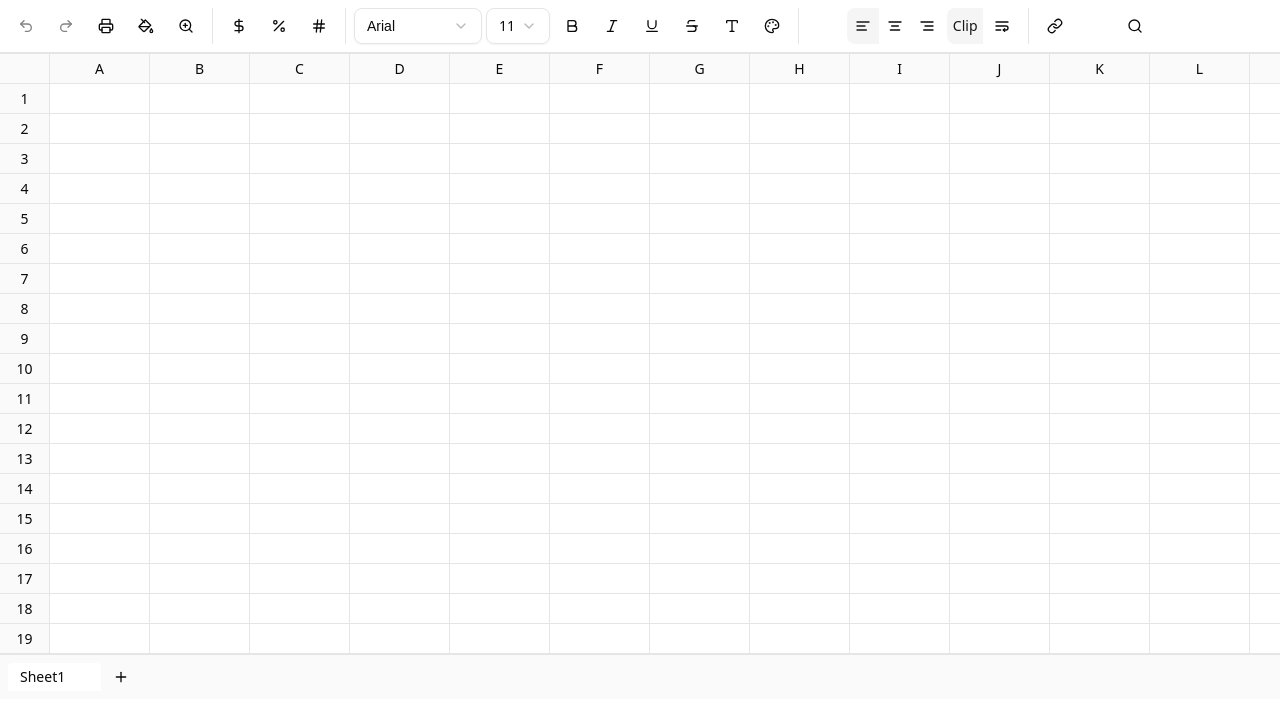
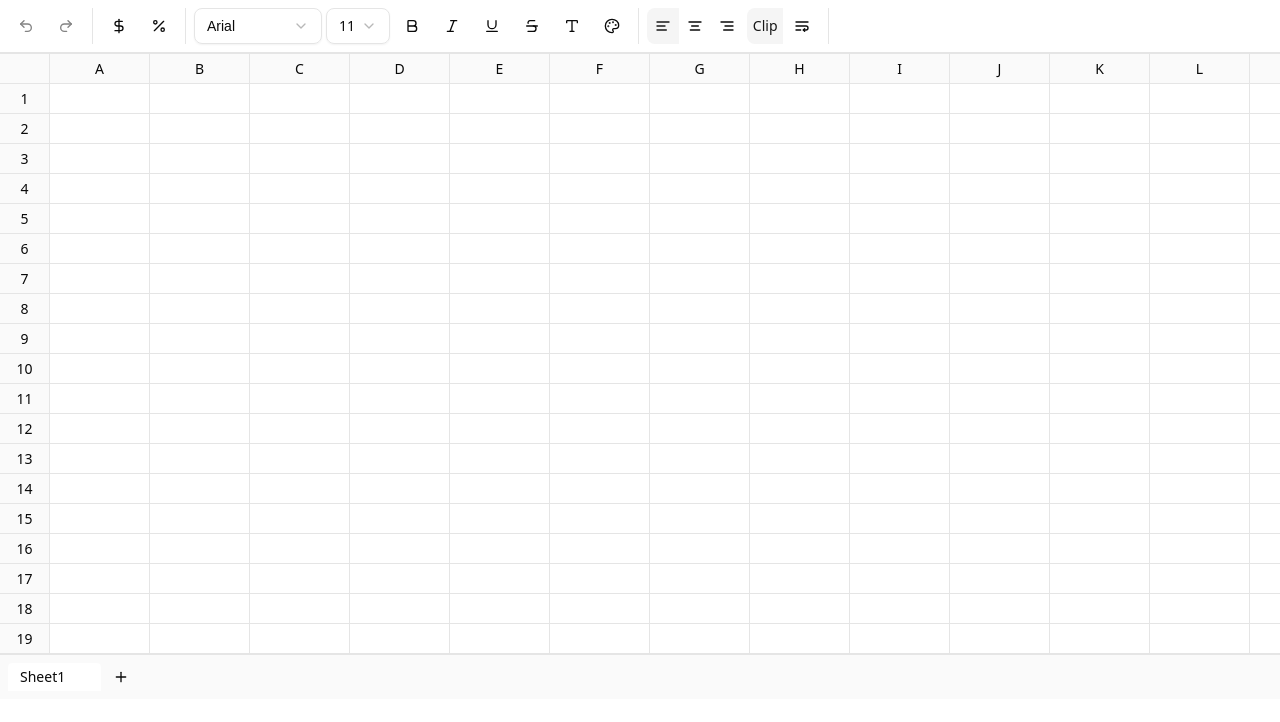
Before and after one commit to PriyanshuGupta28/Zyxel, a React (Vite) app: page / in a window 1280 px wide. Shown: the top 722 px of the page. Built offline with nearby package versions, Linux system fonts and the light colour scheme.

Commit message:
Update SpreadsheetToolbar.tsx

```diff
--- a/src/components/Spreadsheet/SpreadsheetToolbar.tsx
+++ b/src/components/Spreadsheet/SpreadsheetToolbar.tsx
@@ -18,9 +18,6 @@ import { ToggleGroup, ToggleGroupItem } from "@/components/ui/toggle-group";
 import {
   Undo2,
   Redo2,
-  Printer,
-  PaintBucket,
-  ZoomIn,
   DollarSign,
   Percent,
   Bold,
@@ -30,17 +27,15 @@ import {
   AlignLeft,
   AlignCenter,
   AlignRight,
-  Link,
-  Search,
   Type,
   Palette,
   WrapText,
-  Hash,
 } from "lucide-react";
 import {
   type SpreadsheetState,
   type CellFormat,
-} from "@/types/claude/spreadsheet.types";
+} from "@/types/spreadsheet.types";
+import { ScrollArea, ScrollBar } from "@/components/ui/scroll-area";
 
 interface SpreadsheetToolbarProps {
   state: SpreadsheetState;
@@ -72,7 +67,7 @@ export const SpreadsheetToolbar: React.FC<SpreadsheetToolbarProps> = ({
     const activeSheet = state.sheets.find((s) => s.id === state.activeSheetId);
     if (!activeSheet) return {};
 
-    const firstCell = activeSheet.cells[state.selectedCells[0]];
+    const firstCell = activeSheet.cells[state.selectedCells[0] || ""];
     return firstCell?.format || {};
   }, [state]);
 
@@ -84,10 +79,11 @@ export const SpreadsheetToolbar: React.FC<SpreadsheetToolbarProps> = ({
   };
 
   return (
+    <ScrollArea>
       <motion.div
         initial={{ opacity: 0 }}
         animate={{ opacity: 1 }}
-      className="flex items-center gap-2 p-2 bg-background border-b flex-wrap"
+        className="bg-background flex items-center gap-2 border-b p-2"
         onClick={handleToolbarClick}
       >
         {/* Basic Actions */}
@@ -110,15 +106,9 @@ export const SpreadsheetToolbar: React.FC<SpreadsheetToolbarProps> = ({
           >
             <Redo2 className="h-4 w-4" />
           </Button>
-        <Button variant="ghost" size="icon" className="toolbar-button">
-          <Printer className="h-4 w-4" />
-        </Button>
-        <Button variant="ghost" size="icon" className="toolbar-button">
-          <PaintBucket className="h-4 w-4" />
-        </Button>
-        <Button variant="ghost" size="icon" className="toolbar-button">
-          <ZoomIn className="h-4 w-4" />
-        </Button>
+          {/* <Button variant='ghost' size='icon' className='toolbar-button'>
+            <Printer className='h-4 w-4' />
+          </Button> */}
         </div>
 
         {/* Number Formatting */}
@@ -143,16 +133,14 @@ export const SpreadsheetToolbar: React.FC<SpreadsheetToolbarProps> = ({
           >
             <Percent className="h-4 w-4" />
           </Button>
-        <Button
-          variant={
-            currentFormat.numberFormat === "number" ? "default" : "ghost"
-          }
-          size="icon"
-          onClick={() => onFormatChange({ numberFormat: "number" })}
-          className="toolbar-button"
+          {/* <Button
+            variant={currentFormat.numberFormat === 'number' ? 'default' : 'ghost'}
+            size='icon'
+            onClick={() => onFormatChange({ numberFormat: 'number' })}
+            className='toolbar-button'
           >
-          <Hash className="h-4 w-4" />
-        </Button>
+            <Hash className='h-4 w-4' />
+          </Button> */}
         </div>
 
         {/* Font Formatting */}
@@ -161,7 +149,7 @@ export const SpreadsheetToolbar: React.FC<SpreadsheetToolbarProps> = ({
             value={currentFormat.fontFamily || "Arial"}
             onValueChange={(value) => onFormatChange({ fontFamily: value })}
           >
-          <SelectTrigger className="w-32 h-8 toolbar-button">
+            <SelectTrigger className="toolbar-button h-8 w-32">
               <SelectValue />
             </SelectTrigger>
             <SelectContent>
@@ -179,7 +167,7 @@ export const SpreadsheetToolbar: React.FC<SpreadsheetToolbarProps> = ({
               onFormatChange({ fontSize: parseInt(value) })
             }
           >
-          <SelectTrigger className="w-16 h-8 toolbar-button">
+            <SelectTrigger className="toolbar-button h-8 w-16">
               <SelectValue />
             </SelectTrigger>
             <SelectContent>
@@ -242,7 +230,7 @@ export const SpreadsheetToolbar: React.FC<SpreadsheetToolbarProps> = ({
                 ].map((color) => (
                   <button
                     key={color}
-                  className="w-6 h-6 rounded border"
+                    className="h-6 w-6 rounded border"
                     style={{ backgroundColor: color }}
                     onClick={() => onFormatChange({ textColor: color })}
                   />
@@ -269,7 +257,7 @@ export const SpreadsheetToolbar: React.FC<SpreadsheetToolbarProps> = ({
                 ].map((color) => (
                   <button
                     key={color}
-                  className="w-6 h-6 rounded border"
+                    className="h-6 w-6 rounded border"
                     style={{ backgroundColor: color }}
                     onClick={() => onFormatChange({ backgroundColor: color })}
                   />
@@ -281,9 +269,9 @@ export const SpreadsheetToolbar: React.FC<SpreadsheetToolbarProps> = ({
 
         {/* Layout and Alignment */}
         <div className="flex items-center gap-1 border-r pr-2">
-        <Button variant="ghost" size="icon" className="toolbar-button">
-          {/* <BorderAll className="h-4 w-4" /> */}
-        </Button>
+          {/* <Button variant='ghost' size='icon' className='toolbar-button'>
+            <BorderAll className='h-4 w-4' />
+          </Button> */}
 
           <ToggleGroup
             type="single"
@@ -321,17 +309,19 @@ export const SpreadsheetToolbar: React.FC<SpreadsheetToolbarProps> = ({
         </div>
 
         {/* Data Tools */}
-      <div className="flex items-center gap-1">
-        <Button variant="ghost" size="icon" className="toolbar-button">
-          <Link className="h-4 w-4" />
+        {/* <div className='flex items-center gap-1'>
+          <Button variant='ghost' size='icon' className='toolbar-button'>
+            <Link className='h-4 w-4' />
           </Button>
-        <Button variant="ghost" size="icon" className="toolbar-button">
-          {/* <Function className="h-4 w-4" /> */}
+          <Button variant='ghost' size='icon' className='toolbar-button'>
+            <Function className="h-4 w-4" />
           </Button>
-        <Button variant="ghost" size="icon" className="toolbar-button">
-          <Search className="h-4 w-4" />
+          <Button variant='ghost' size='icon' className='toolbar-button'>
+            <Search className='h-4 w-4' />
           </Button>
-      </div>
+        </div> */}
       </motion.div>
+      <ScrollBar orientation="horizontal" />
+    </ScrollArea>
   );
 };
```
Lines whose indentation alone changed are shown as unchanged.
